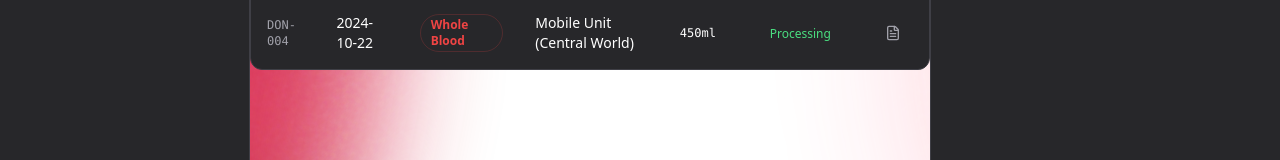
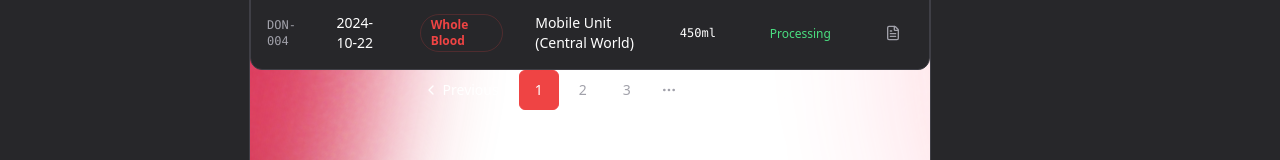
Before and after one commit to Sungchunn/Rakta-Webapp, a Next.js app in the folder frontend/: page /history in a window 1280 px wide. Shown: the part 316-476 px from the top of the page. Built offline with nearby package versions, Linux system fonts and the light colour scheme; no server answers.

Commit message:
feat: Implement Pagination in History page

```diff
--- a/frontend/app/(platform)/history/page.tsx
+++ b/frontend/app/(platform)/history/page.tsx
@@ -4,6 +4,15 @@ import { Table, TableBody, TableCaption, TableCell, TableHead, TableHeader, Tabl
 import { Badge } from "@/components/ui/badge";
 import { FileText, Download } from "lucide-react";
 import { Button } from "@/components/ui/button";
+import {
+    Pagination,
+    PaginationContent,
+    PaginationEllipsis,
+    PaginationItem,
+    PaginationLink,
+    PaginationNext,
+    PaginationPrevious,
+} from "@/components/ui/pagination";
 
 const donations = [
     { id: "DON-001", date: "2024-01-15", type: "Whole Blood", location: "National Blood Centre", volume: "450ml", status: "Completed" },
@@ -66,6 +75,31 @@ export default function HistoryPage() {
                     </TableBody>
                 </Table>
             </div>
+
+            <div className="mt-8">
+                <Pagination>
+                    <PaginationContent>
+                        <PaginationItem>
+                            <PaginationPrevious href="#" className="text-white hover:text-primary hover:bg-zinc-800" />
+                        </PaginationItem>
+                        <PaginationItem>
+                            <PaginationLink href="#" isActive className="bg-primary hover:bg-red-600 text-white border-primary">1</PaginationLink>
+                        </PaginationItem>
+                        <PaginationItem>
+                            <PaginationLink href="#" className="text-muted-foreground hover:text-white hover:bg-zinc-800">2</PaginationLink>
+                        </PaginationItem>
+                        <PaginationItem>
+                            <PaginationLink href="#" className="text-muted-foreground hover:text-white hover:bg-zinc-800">3</PaginationLink>
+                        </PaginationItem>
+                        <PaginationItem>
+                            <PaginationEllipsis className="text-muted-foreground" />
+                        </PaginationItem>
+                        <PaginationItem>
+                            <PaginationNext href="#" className="text-white hover:text-primary hover:bg-zinc-800" />
+                        </PaginationItem>
+                    </PaginationContent>
+                </Pagination>
+            </div>
         </div>
     );
 }
```
